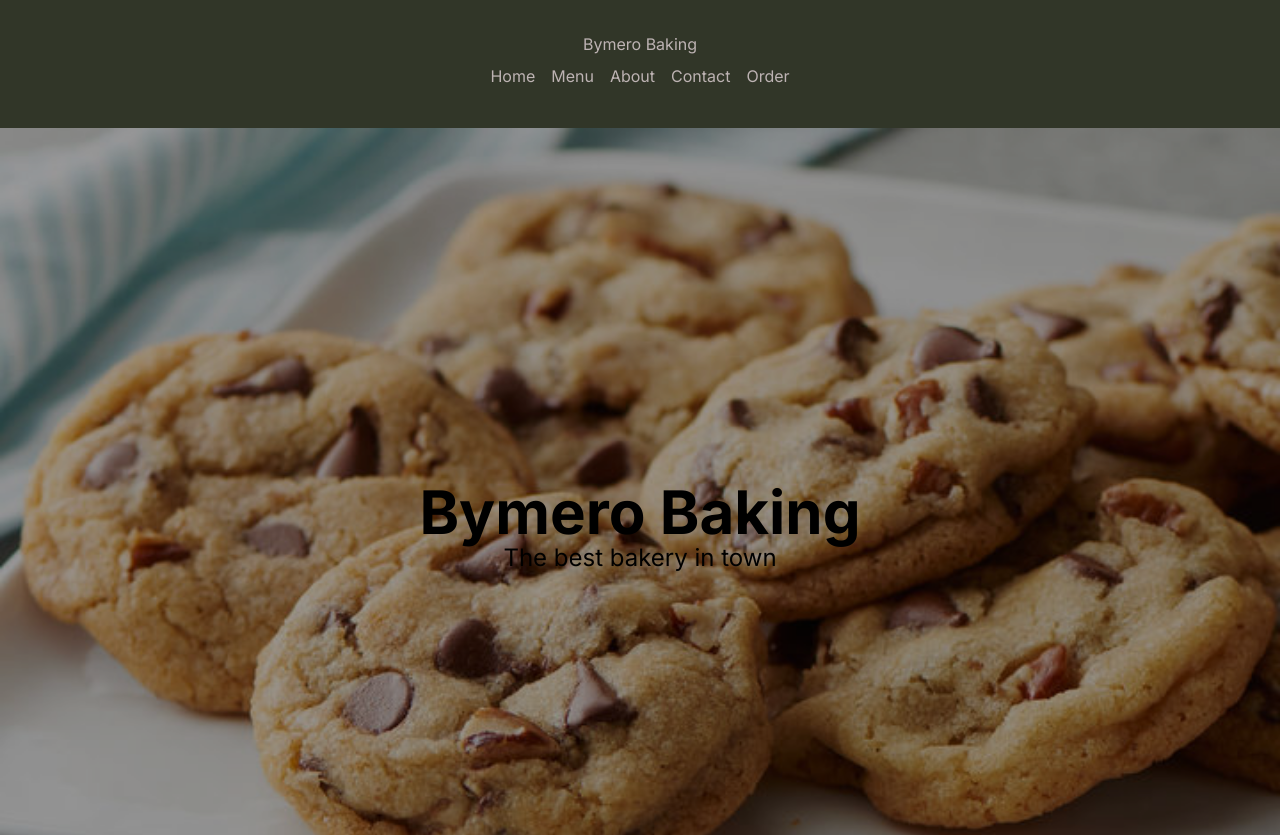
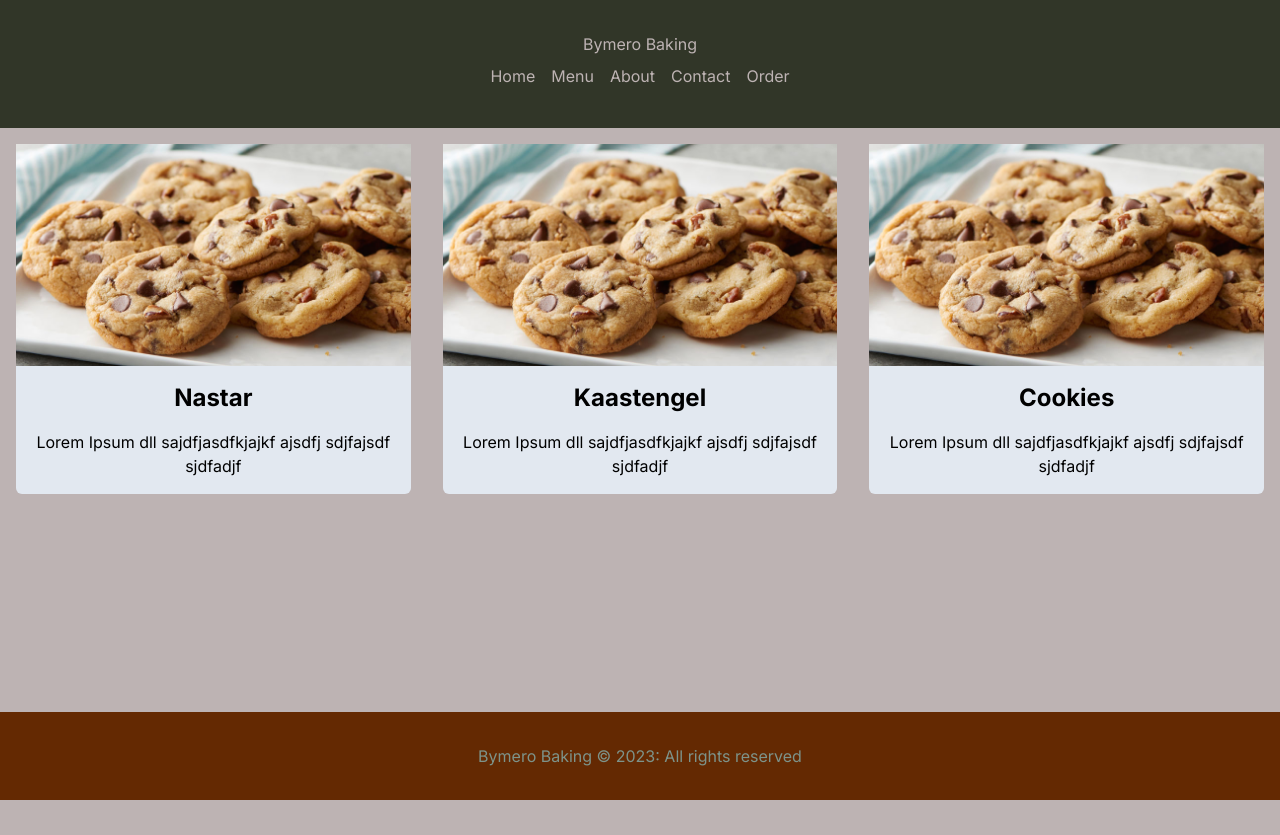
Before and after one commit to kennethkvs/bymero-baking, a Next.js app: page / in a window 1280 px wide. Shown: the top 835 px of the page. After the commit the page ends 800 px from the top, so only its background shows below. Built offline with nearby package versions, Linux system fonts and the light colour scheme.

Commit message:
Add Menu

```diff
--- a/src/app/page.js
+++ b/src/app/page.js
@@ -2,14 +2,35 @@
 
 import Footer from "@/components/Footer";
 import Hero from "@/components/Hero";
+import Menu from "@/components/Menu";
 import Navbar from "@/components/Navbar";
+import { useState } from "react";
 
 export default function Home() {
+  const [page, setPage] = useState(1);
+
+  function handlePageChange(page) {
+    setPage(page);
+  }
+
+  function mainContent() {
+    switch (page) {
+      case 0:
+        return <Hero />;
+      case 1:
+        return <Menu />;
+      case 2:
+        return <Footer />;
+      default:
+        return <Hero />;
+    }
+  }
+
   return (
-    <>
-      <Navbar />
-      <Hero />
+    <div className="relative min-h-screen">
+      <Navbar handlePageChange={handlePageChange} />
+      <div className="pb-20">{mainContent()}</div>
       <Footer />
-    </>
+    </div>
   );
 }
--- a/src/components/Footer.jsx
+++ b/src/components/Footer.jsx
@@ -2,7 +2,7 @@ import React from "react";
 
 export default function Footer() {
   return (
-    <div className="flex flex-col items-center justify-center bg-[#642902] p-8 text-[#7d938a]">
+    <div className="absolute bottom-0 flex w-full flex-col items-center justify-center bg-[#642902] p-8 text-[#7d938a]">
       <div className="text-m">Bymero Baking © 2023: All rights reserved</div>
     </div>
   );
--- a/src/components/Hero.jsx
+++ b/src/components/Hero.jsx
@@ -4,9 +4,8 @@ export default function Hero() {
   return (
     <div
       className="flex h-screen flex-col items-center justify-center
-                bg-[url('../images/cookies.jpg')] bg-cover"
+                bg-[url('/images/cookies.jpg')] bg-cover"
     >
-      <div className="absolute h-full w-full bg-black opacity-40"></div>
       <div className="text-6xl font-bold ">Bymero Baking</div>
       <div className="text-2xl">The best bakery in town</div>
     </div>
--- /dev/null
+++ b/src/components/Menu.jsx
@@ -0,0 +1,37 @@
+import React from "react";
+
+export default function Menu() {
+  const menuItems = [
+    {
+      id: 0,
+      name: "Nastar",
+      desc: "Lorem Ipsum dll sajdfjasdfkjajkf ajsdfj sdjfajsdf sjdfadjf",
+      img: "/images/cookies.jpg",
+    },
+    {
+      id: 1,
+      name: "Kaastengel",
+      desc: "Lorem Ipsum dll sajdfjasdfkjajkf ajsdfj sdjfajsdf sjdfadjf",
+      img: "/images/cookies.jpg",
+    },
+    {
+      id: 2,
+      name: "Cookies",
+      desc: "Lorem Ipsum dll sajdfjasdfkjajkf ajsdfj sdjfajsdf sjdfadjf",
+      img: "/images/cookies.jpg",
+    },
+  ];
+
+  const displayItems = menuItems.map((item) => (
+    <div
+      key={item.id}
+      className="m-4 flex grow flex-col flex-wrap items-center justify-center rounded-md bg-slate-200"
+    >
+      <img src={item.img} className="" />
+      <div className="mt-4 text-2xl font-bold">{item.name}</div>
+      <div className="m-4 text-center">{item.desc}</div>
+    </div>
+  ));
+
+  return <div className="flex flex-row">{displayItems}</div>;
+}
--- a/src/components/Navbar.jsx
+++ b/src/components/Navbar.jsx
@@ -1,15 +1,27 @@
-import React from "react";
+import React, { useState } from "react";
 
-export default function Navbar() {
+export default function Navbar(props) {
+  const pages = [
+    { name: "Home", id: 0 },
+    { name: "Menu", id: 1 },
+    { name: "About", id: 2 },
+    { name: "Contact", id: 3 },
+    { name: "Order", id: 4 },
+  ];
+
   return (
     <nav className="h-50 flex w-full flex-col items-center bg-[#313628] p-8 text-[#bdb3b3]">
       <div>Bymero Baking</div>
       <div className="flex flex-row">
-        <div className="m-2">Home</div>
-        <div className="m-2">Menu</div>
-        <div className="m-2">About</div>
-        <div className="m-2">Contact</div>
-        <div className="m-2">Order</div>
+        {pages.map((page) => (
+          <div
+            key={page.id}
+            className="m-2 cursor-pointer underline-offset-[6px] hover:underline"
+            onClick={() => props.handlePageChange(page.id)}
+          >
+            {page.name}
+          </div>
+        ))}
       </div>
     </nav>
   );
```
Also changed, not shown: public/images/cookies.jpg (renamed from src/images/cookies.jpg).
